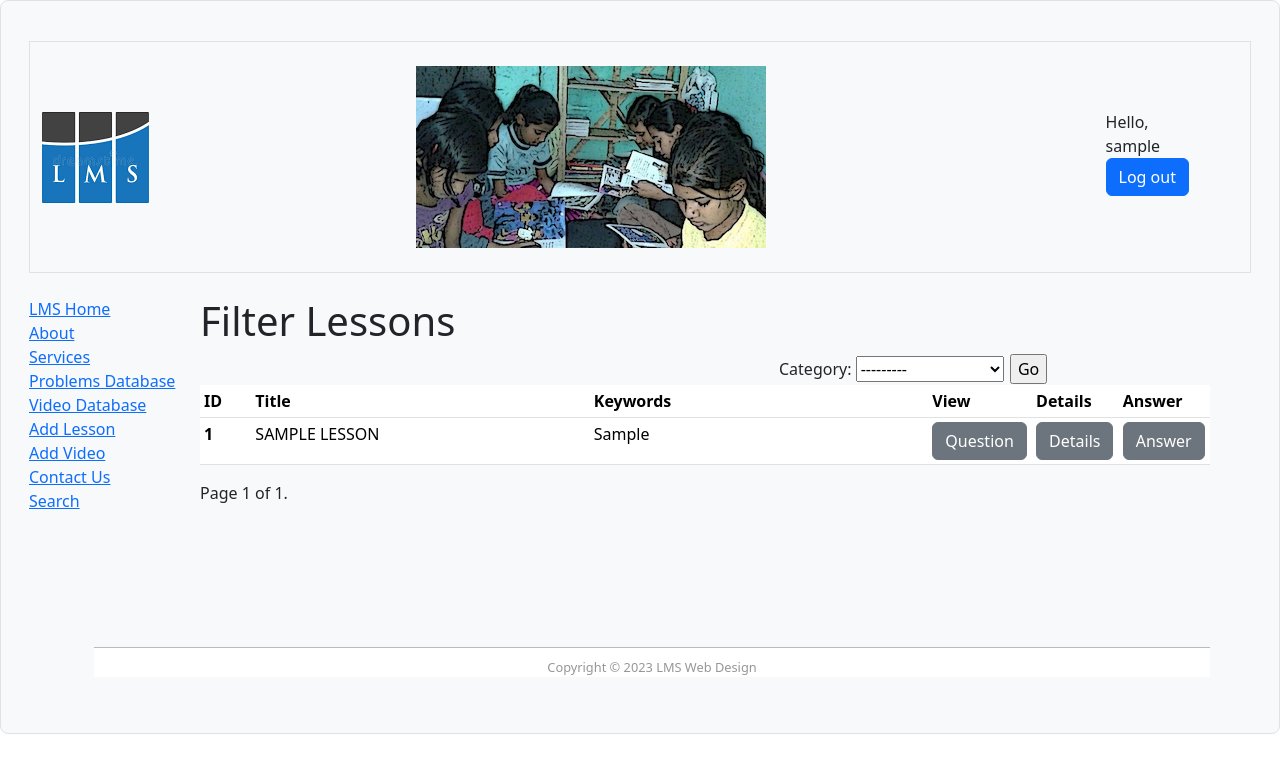
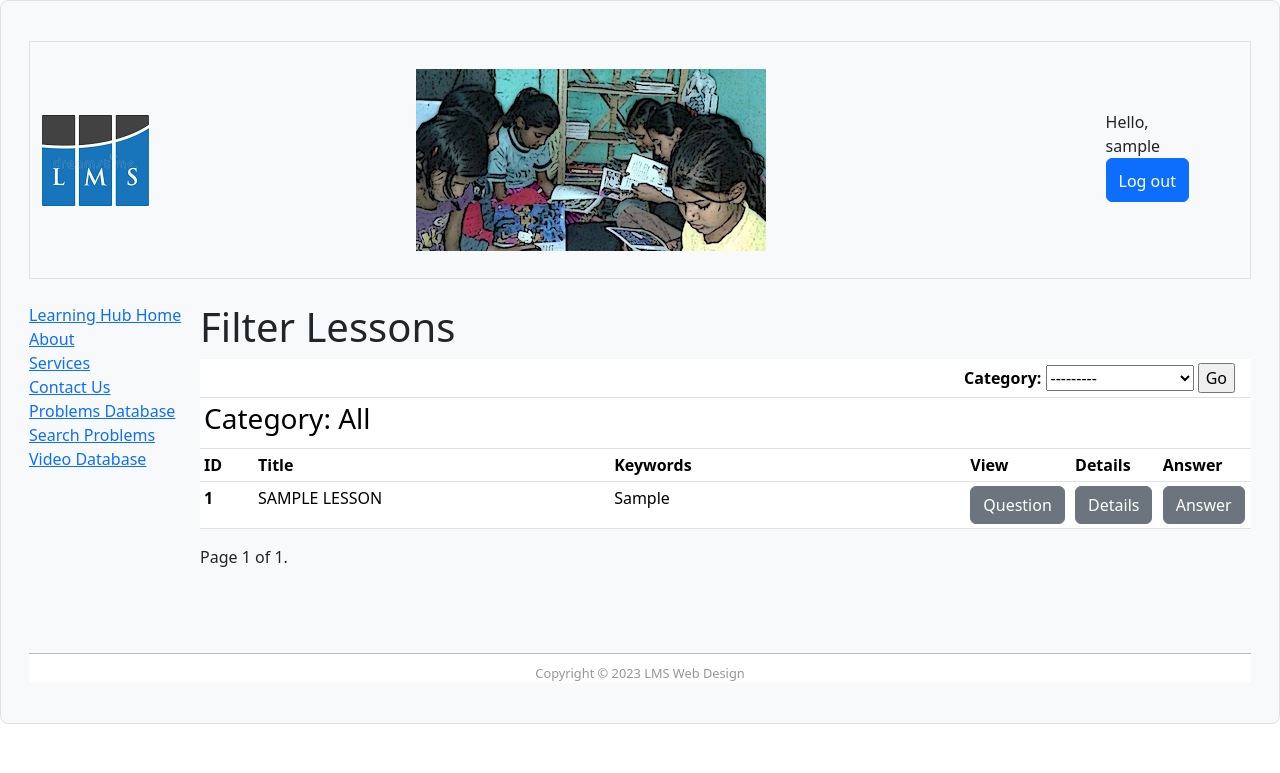
Before and after one commit to ksengupta55/Learning_hub, a Django app: page /filtered_lesson/ in a window 1280 px wide. Shown: the top 773 px of the page. Run offline with Django 4.2, Linux system fonts and the light colour scheme; a user stored in the database is signed in; tables that the repository leaves empty hold one stand-in row (values such as "Sample post"); some libraries are stand-ins or nearby versions; some web fonts are replaced.

Commit message:
Coded delete video functionality

```diff
--- a/learning_hub/static/main.css
+++ b/learning_hub/static/main.css
@@ -70,3 +70,70 @@
 .lessonrow td{
     padding: 5px 10px;
 }
+
+
+.controls {
+    visibility: hidden;
+    opacity: 0.5;
+    width: 400px;
+    border-radius: 10px;
+    position: absolute;
+    bottom: 20px;
+    left: 50%;
+    margin-left: -200px;
+    background-color: black;
+    box-shadow: 3px 3px 5px black;
+    transition: 1s all;
+    display: flex;
+  }
+
+  .player:hover .controls,
+  .player:focus-within .controls {
+    opacity: 1;
+  }
+
+  @font-face {
+    font-family: "HeydingsControlsRegular";
+    src: url("fonts/heydings_controls-webfont.eot");
+    src:
+      url("fonts/heydings_controls-webfont.eot?#iefix") format("embedded-opentype"),
+      url("fonts/heydings_controls-webfont.woff") format("woff"),
+      url("fonts/heydings_controls-webfont.ttf") format("truetype");
+    font-weight: normal;
+    font-style: normal;
+  }
+
+  button:before {
+    font-family: HeydingsControlsRegular;
+    font-size: 20px;
+    position: relative;
+    content: attr(data-icon);
+    color: #aaa;
+    text-shadow: 1px 1px 0px black;
+  }
+
+  .timer {
+    line-height: 38px;
+    font-size: 10px;
+    font-family: monospace;
+    text-shadow: 1px 1px 0px black;
+    color: white;
+    flex: 5;
+    position: relative;
+  }
+
+  .timer div {
+    position: absolute;
+    background-color: rgb(255 255 255 / 20%);
+    left: 0;
+    top: 0;
+    width: 0;
+    height: 38px;
+    z-index: 2;
+  }
+
+  .timer span {
+    position: absolute;
+    z-index: 3;
+    left: 19px;
+  }
--- a/learning_hub/templates/learning_hub/base.html
+++ b/learning_hub/templates/learning_hub/base.html
@@ -22,7 +22,7 @@
                     {% block header %}
                     <nav class="navbar navbar-expand-md navbar-light bg-light mb-4 border">
                         <div class="container-fluid">
-                            <img src="{% static 'logo.png' %}" alt=""/>
+                            <a href="{% url 'index' %}"><img src="{% static 'logo.png' %}" alt=""/></a>
                             <img class="img-fluid" src="{% static 'top_banner.jpeg' %}" alt=""/>
                             <span></span>
                         </div>
@@ -52,15 +52,18 @@
                 {% block sidebar %}
                     <aside id="leftsidebar" style="width: 14%">
                         <ul style="padding: 0cqb; list-style-type: none">
-                            <li><a href="/">LMS Home</a></li>
+                            <li><a href="/">Learning Hub Home</a></li>
                             <li><a href="/about">About</a></li>
                             <li><a href="/services">Services</a></li>
+                            <li><a href="/contact">Contact Us</a></li>
+
                             <li><a href="/filtered_lesson">Problems Database</a></li>
+                            <li><a href="/search">Search Problems</a></li>
                             <li><a href="/video_list">Video Database</a></li>
+                            {% if user.username == 'admin' %}
                             <li><a href="/new_lesson">Add Lesson</a></li>
                             <li><a href="/new_video">Add Video</a></li>
-                            <li><a href="/contact">Contact Us</a></li>
-                            <li><a href="/search">Search</a></li>
+                            {% endif %}
                         </ul>
                     </aside>
                 {% endblock %}
--- a/learning_hub/templates/learning_hub/filtered_lesson.html
+++ b/learning_hub/templates/learning_hub/filtered_lesson.html
@@ -8,32 +8,28 @@
 {% if submitted %}
     <p class="success">
         The lesson was stored successfully. Thank you.
-        {{ category.name }}
+        {{ category_name }}
     </p>
 {% else %}
-    <div class="mb-3 form-check">
-        <form action="" enctype="multipart/form-data" method="post" class="container needs-validation" novalidate>
-            <div class="table-responsive">
-                <table align="right" style="width: 4.5in;">
-                    <tr>
-                        {% for field in form %}
-                        <td style="width: 4%">
-                            {{ field.label_tag }} {{ field }}
-                        </td>
-                        {% endfor %}
-                        <td style="width: 8%">
-                            <input type="submit" value="Go" class="form-control-file">
-                        </td>
-                    </tr>
-                {% csrf_token %}
-            </div>
-        </form>
-    </div>
 
 
     <div class="table-responsive">
         <table class="table table-sm" style="width: 100%">
             <thead>
+                <tr>
+                    <th colspan="7" style="text-align: right;">
+                        <form action="" enctype="multipart/form-data" method="post" class="container needs-validation" novalidate>
+                            <div class="table-responsive">
+                                {% for field in form %}
+                                    {{ field.label_tag }} {{ field }}
+                                {% endfor %}
+                                <input type="submit" value="Go" class="form-control-file"/>
+                                {% csrf_token %}
+                            </div>
+                        </form>
+                    </th>
+                </tr>
+                <tr><th colspan="7"><h3>Category: {{ category_name }}</h3></th></tr>
                 <tr>
                     <th scope="col" style="width: 5%">ID</th>
                     <th scope="col" style="width: 33%">Title</th>
--- a/learning_hub/views.py
+++ b/learning_hub/views.py
@@ -5,7 +5,7 @@
 
 from lh_project import settings
 
-from .models import Lesson
+from .models import Lesson, Category
 from .forms import LessonForm, CategoryForm
 
 import PyPDF2
@@ -27,23 +27,26 @@
     """The home page for Learning Hub."""
     return(render(request, 'learning_hub/base.html'))
 
+@login_required
 def filtered_lesson(request):
     form = CategoryForm(request.POST, request.FILES)
     cat = request.POST.get('category')
-    print("Category ID: ", cat)
+
     lesson = Lesson.objects.all()
 
     if cat == None or cat == '':
         lesson_list = lesson
+        category_name = "All"
     else:
         lesson_list = lesson.filter(category__id=cat)
+        category_name = Category.objects.filter(id=cat).values_list('name', flat=True).first()
 
-
+    print("Category ID and name: ", cat, category_name)
     #lesson_list = Lesson.objects.select_related('category').order_by('category')
     paginator = Paginator(lesson_list, settings.MAX_LESSON_LIST)  # Show 25 contacts per page.
     page_number = request.GET.get("page")
     page_obj = paginator.get_page(page_number)
-    return render(request, "learning_hub/filtered_lesson.html", {"form": form, "page_obj": page_obj, "lesson": lesson})
+    return render(request, "learning_hub/filtered_lesson.html", {"form": form, "page_obj": page_obj, "category_name": category_name})
 
 '''def filtered_lesson(request):
     lesson = Lesson.objects.all()
@@ -200,6 +203,7 @@
     return results
 
 
+@login_required
 def search(request):
     # Check if the request is a POST request (i.e., button click)
     if request.method == 'POST':
@@ -314,6 +318,7 @@
 
     return tokens
 
+@login_required
 def lesson_delete(request, id = None):
     instance = get_object_or_404(Lesson, id=id)
 
--- a/video/urls.py
+++ b/video/urls.py
@@ -7,6 +7,7 @@
 urlpatterns = [
     path('video_list/', views.video_list, name='video_list'),
     path('new_video/', views.new_video, name='new_video'),
+     path('video_list/video_delete/<int:id>', views.video_delete, name="video_delete"),
 
 ]
 #if settings.DEBUG:
```
Also changed, not shown: video/templates/video_list.html (+34 -7 lines), video/views.py (+23 -1 lines), 9 other files.
